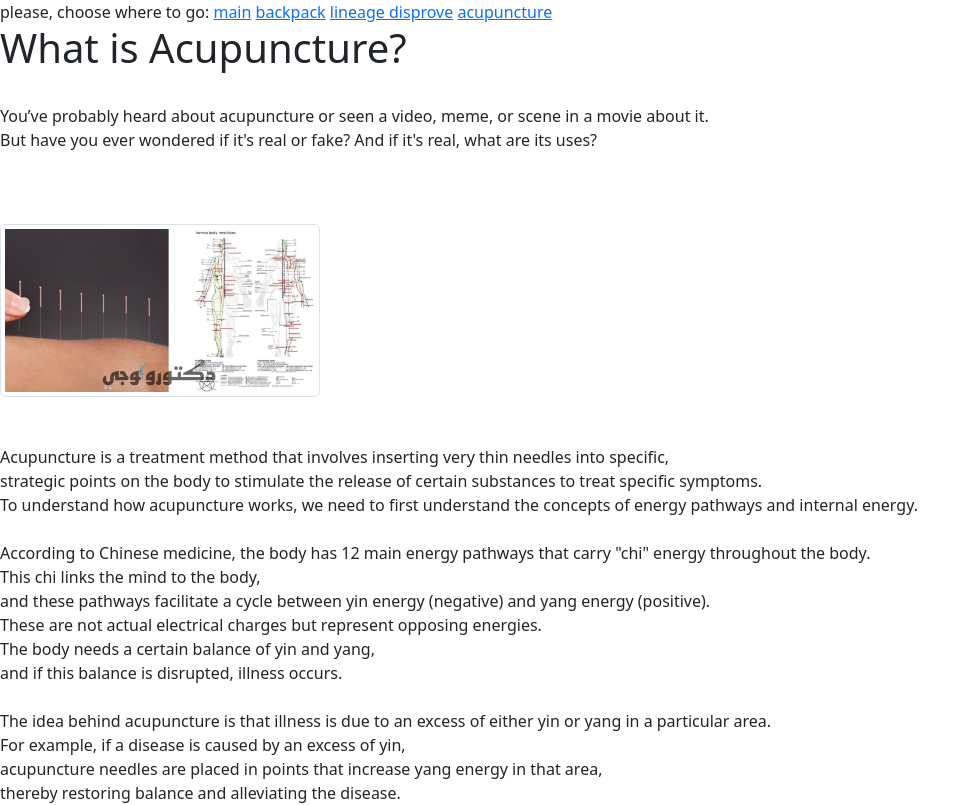
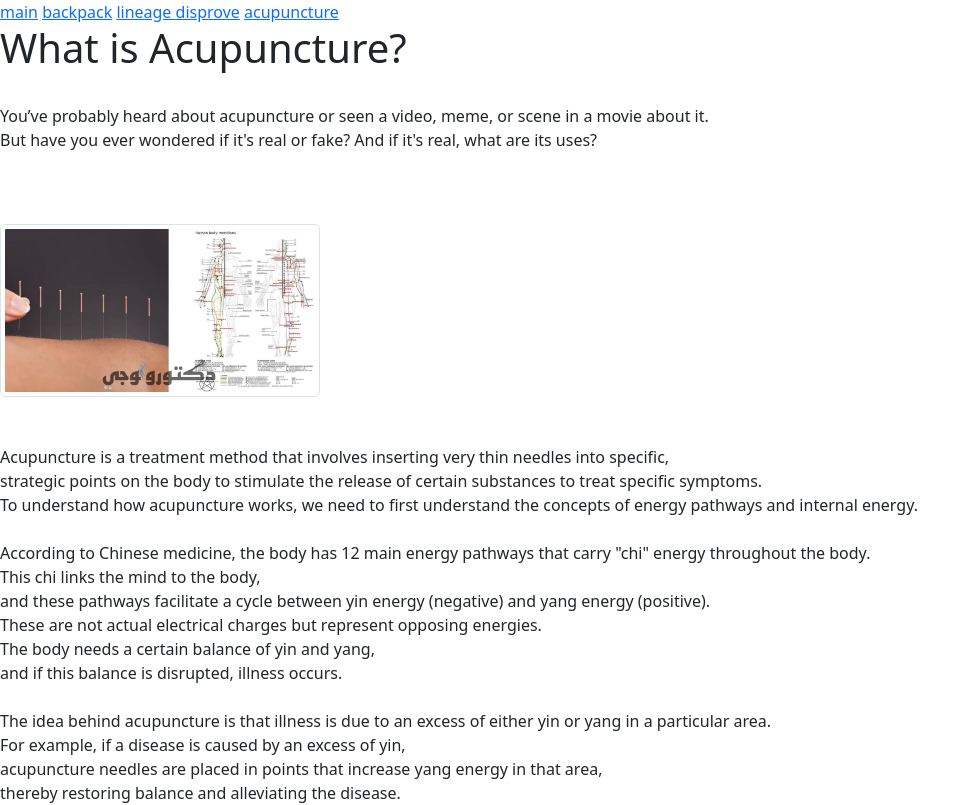
Before and after one commit to EshidaShou138/website-demo, a plain HTML site: page side3.html in a window 1280 px wide. Shown: the top 805 px of the page, without its empty margins (0-980 px from the left). Drawn offline with nearby package versions, Linux system fonts and the light colour scheme.

Commit message:
Update side3.html

```diff
--- a/side3.html
+++ b/side3.html
@@ -10,11 +10,11 @@
         <title>acupuncture</title>
     </head>
     <body>
-        <div id="menu"> please, choose where to go:
+        <div class="menu">
             <a href="index.html">main</a>
             <a href="side1.html">backpack</a>
             <a href="side2.html">lineage disprove</a>
-            <a href="side3.html">acupuncture</a>
+            <a href="side3.html" id="current">acupuncture</a>
          </div>
 
          <div class="header">
```
